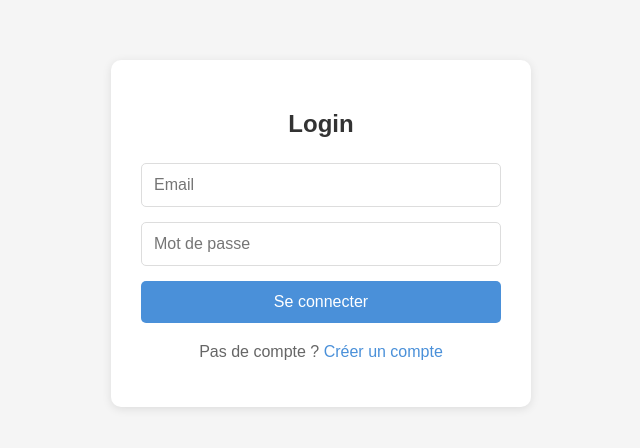
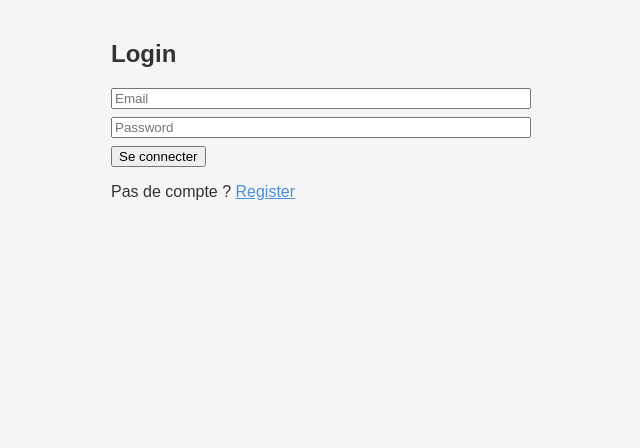
Before and after one commit to vodrush/AI-Assistant, a React (Vite) app in the folder frontend/: page /dashboard in a window 1280 px wide. Before the commit this address led to /login. Shown: the top 448 px of the page, without its empty margins (319-959 px from the left). Built offline with nearby package versions, Linux system fonts and the light colour scheme; no server answers.

Commit message:
ajout protected route

```diff
--- a/frontend/src/routes/ProtectedRoute.jsx
+++ b/frontend/src/routes/ProtectedRoute.jsx
@@ -1,11 +1,48 @@
-import { Navigate } from "react-router-dom";
+import { useState } from "react";
+import { Link, useNavigate } from "react-router-dom";
 import { useAuth } from "../auth/AuthContext";
 
-export default function ProtectedRoute({ children }) {
-  const { user, ready } = useAuth();
+export default function Login() {
+  const [email, setEmail] = useState("");
+  const [password, setPassword] = useState("");
+  const [err, setErr] = useState("");
+  const nav = useNavigate();
+  const { login } = useAuth();
 
-  if (!ready) return <div style={{ padding: 20 }}>Chargement...</div>;
-  if (!user) return <Navigate to="/login" replace />;
+  async function onSubmit(e) {
+    e.preventDefault();
+    setErr("");
+    try {
+      await login(email, password);
+      nav("/dashboard");
+    } catch {
+      setErr("Identifiants invalides");
+    }
+  }
 
-  return children;
+  return (
+    <div style={{ maxWidth: 420, margin: "40px auto" }}>
+      <h2>Login</h2>
+      <form onSubmit={onSubmit}>
+        <input
+          placeholder="Email"
+          value={email}
+          onChange={(e) => setEmail(e.target.value)}
+          style={{ width: "100%", marginBottom: 8 }}
+        />
+        <input
+          placeholder="Password"
+          type="password"
+          value={password}
+          onChange={(e) => setPassword(e.target.value)}
+          style={{ width: "100%", marginBottom: 8 }}
+        />
+        <button type="submit">Se connecter</button>
+      </form>
+      {err && <p style={{ color: "crimson" }}>{err}</p>}
+      <p>
+        Pas de compte ? <Link to="/register">Register</Link>
+      </p>
+    </div>
+  );
 }
```
